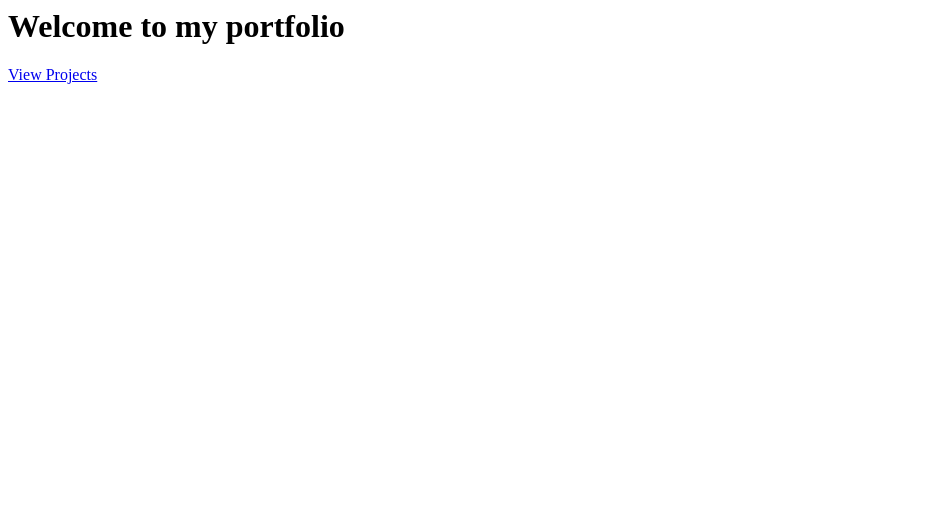
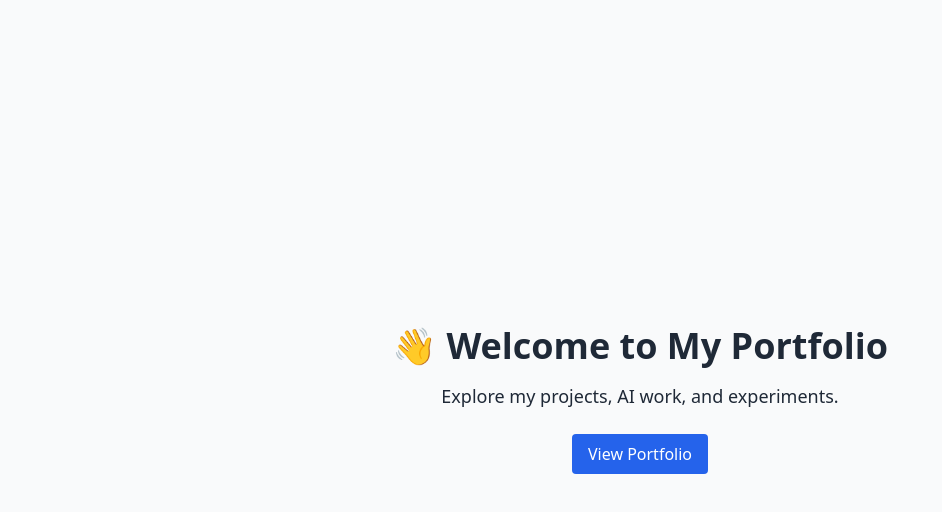
Before and after one commit to altianten/altianten.github.io, a plain HTML site: page index.html in a window 1280 px wide. Shown: the whole page, without its empty margins (0-942 px from the left). Drawn offline with nearby package versions, Linux system fonts and the light colour scheme.

Commit message:
Update index.html

```diff
--- a/index.html
+++ b/index.html
@@ -1,2 +1,18 @@
-<h1>Welcome to my portfolio</h1>
-<a href="https://ianngrho.github.io/portfolio/">View Projects</a>
+<!DOCTYPE html>
+<html lang="en" class="h-full">
+<head>
+  <meta charset="UTF-8" />
+  <meta name="viewport" content="width=device-width, initial-scale=1.0" />
+  <title>Welcome</title>
+  <script src="https://cdn.tailwindcss.com"></script>
+</head>
+<body class="h-full bg-gray-50 dark:bg-gray-900 text-gray-800 dark:text-gray-100 flex items-center justify-center">
+  <main class="text-center p-6">
+    <h1 class="text-3xl md:text-4xl font-bold mb-4">👋 Welcome to My Portfolio</h1>
+    <p class="text-lg mb-6">Explore my projects, AI work, and experiments.</p>
+    <a href="/portfolio/" class="inline-block bg-blue-600 hover:bg-blue-700 text-white font-medium py-2 px-4 rounded transition">
+      View Portfolio
+    </a>
+  </main>
+</body>
+</html>
```
